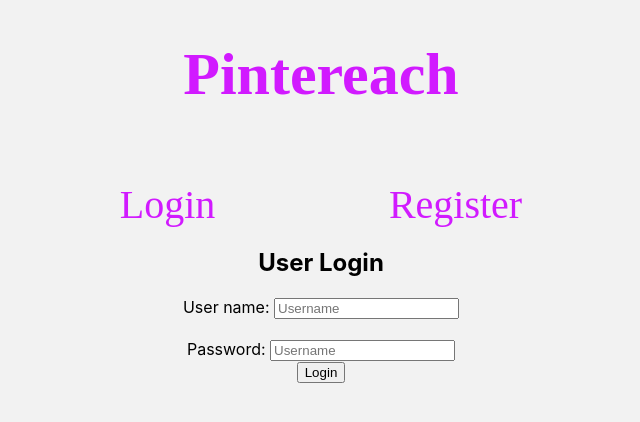
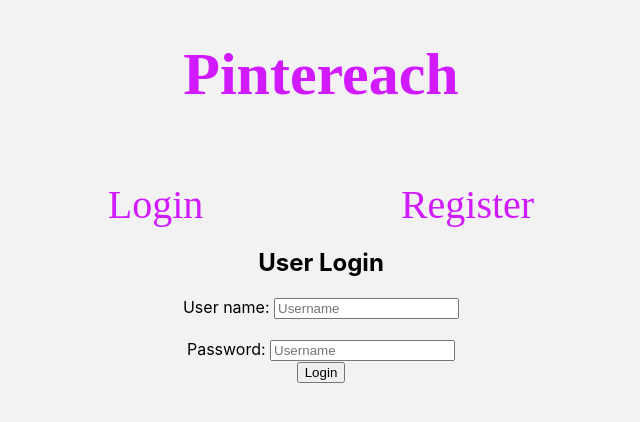
Before and after one commit to build-week-pintereach/Front-End, a React (Create React App) app in the folder pintereach/: page /login in a window 1280 px wide. Shown: the top 422 px of the page, without its empty margins (319-959 px from the left). Built offline with nearby package versions, Linux system fonts and the light colour scheme; a web font is replaced by a local one.

Commit message:
classes(Nav.js) + m-right to NavLink /login + m-left to NavLink /register

```diff
--- a/pintereach/src/components/Nav/Nav.js
+++ b/pintereach/src/components/Nav/Nav.js
@@ -13,10 +13,10 @@ export default function(props) {
     <div>
       <section className="login-register">
         <nav className="nav">
-          <NavLink to="/login" className="font med color">
+          <NavLink to="/login" className="font med color m-right">
             Login
           </NavLink>
-          <NavLink to="/register" className="font med color">
+          <NavLink to="/register" className="font med color m-left">
             Register
           </NavLink>
         </nav>
```
